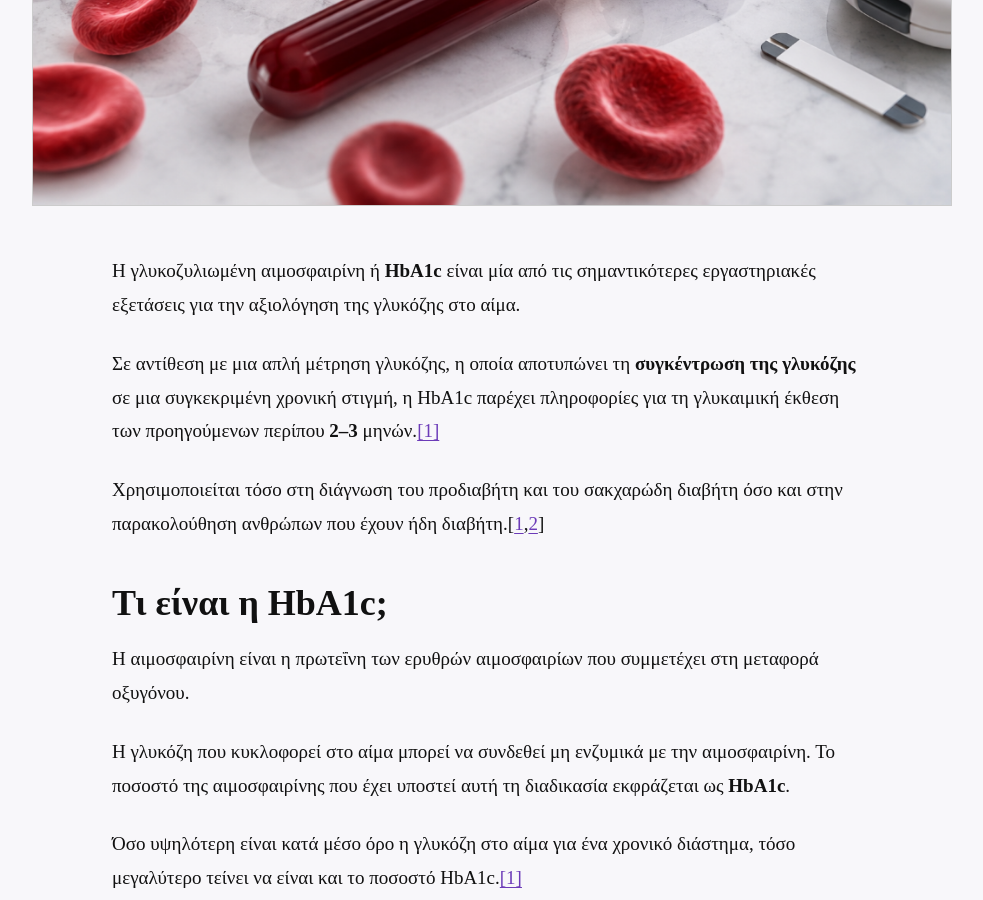
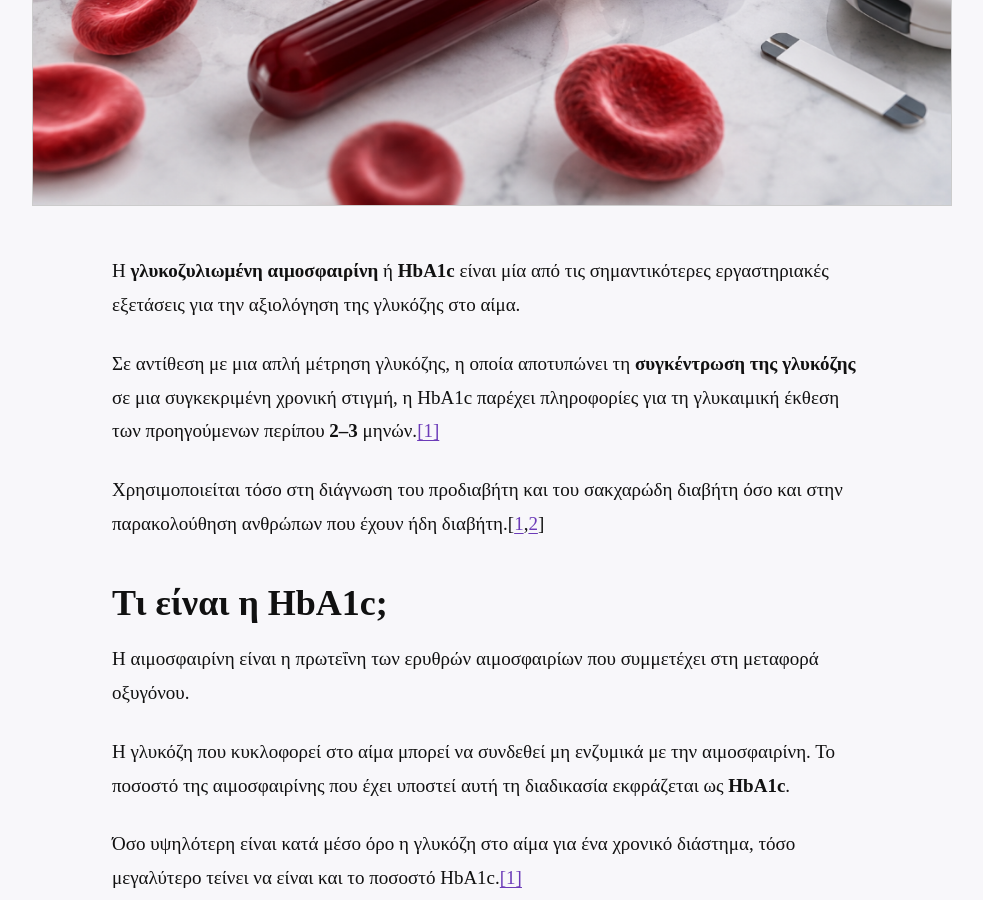
Before and after one commit to BiomedFacts/BiomedFacts, a Jekyll site: the page built from _posts/2026-09-19-glykozyliwmenh-aimosfairinh-hba1c-ti-deixnei-h-e3etash-kai-pws-ermhneyontai-oi-times.md, in a window 1280 px wide and 900 px high, scrolled down 901 px. Shown: the whole window, without its empty margins (148-1131 px from the left). Built offline with Jekyll 4.4.1, drawn with Linux system fonts in a browser that asks for light colours; comment, search, counter and statistics services are not loaded.

```diff
--- a/_posts/2026-09-19-glykozyliwmenh-aimosfairinh-hba1c-ti-deixnei-h-e3etash-kai-pws-ermhneyontai-oi-times.md
+++ b/_posts/2026-09-19-glykozyliwmenh-aimosfairinh-hba1c-ti-deixnei-h-e3etash-kai-pws-ermhneyontai-oi-times.md
@@ -15,7 +15,7 @@ seo_description: Η HbA1c δείχνει τη γλυκαιμική έκθεση
   Δείτε φυσιολογικές τιμές, όρια για προδιαβήτη και διαβήτη και πότε μπορεί να
   είναι παραπλανητική.
 ---
-Η γλυκοζυλιωμένη αιμοσφαιρίνη ή **HbA1c** είναι μία από τις σημαντικότερες εργαστηριακές εξετάσεις για την αξιολόγηση της γλυκόζης στο αίμα.
+Η **γλυκοζυλιωμένη αιμοσφαιρίνη** ή **HbA1c** είναι μία από τις σημαντικότερες εργαστηριακές εξετάσεις για την αξιολόγηση της γλυκόζης στο αίμα.
 
 Σε αντίθεση με μια απλή μέτρηση γλυκόζης, η οποία αποτυπώνει τη **συγκέντρωση της γλυκόζης** σε μια συγκεκριμένη χρονική στιγμή, η HbA1c παρέχει πληροφορίες για τη γλυκαιμική έκθεση των προηγούμενων περίπου **2–3** μηνών.[[1]](https://diabetesjournals.org/care/article/49/Supplement_1/S27/163926/2-Diagnosis-and-Classification-of-Diabetes?utm)
 
```
